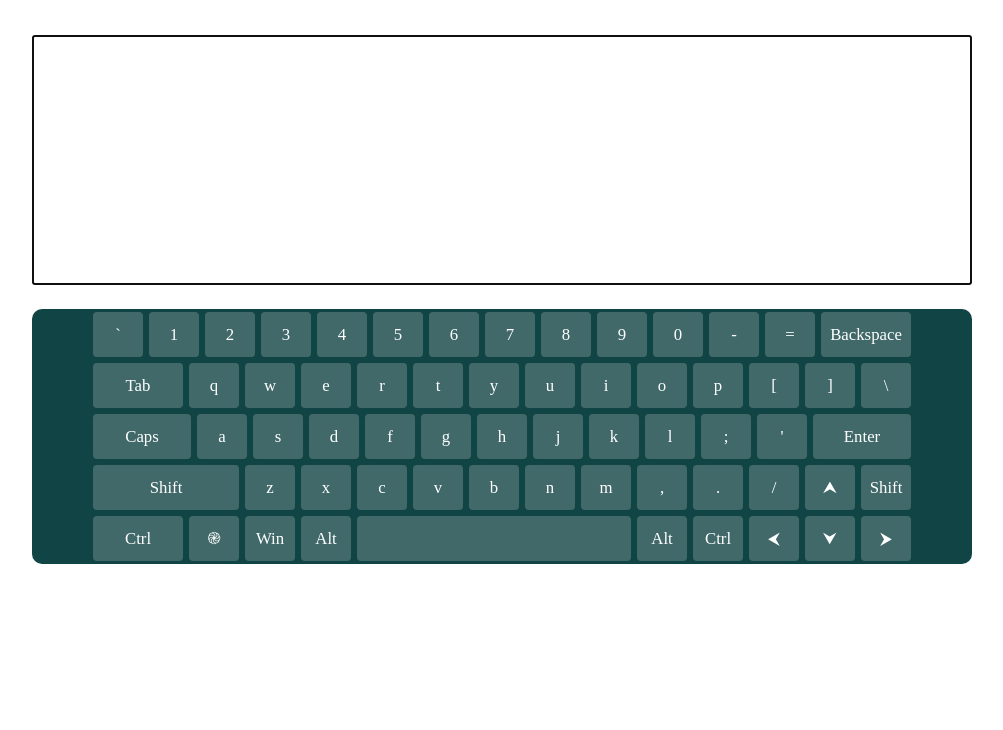
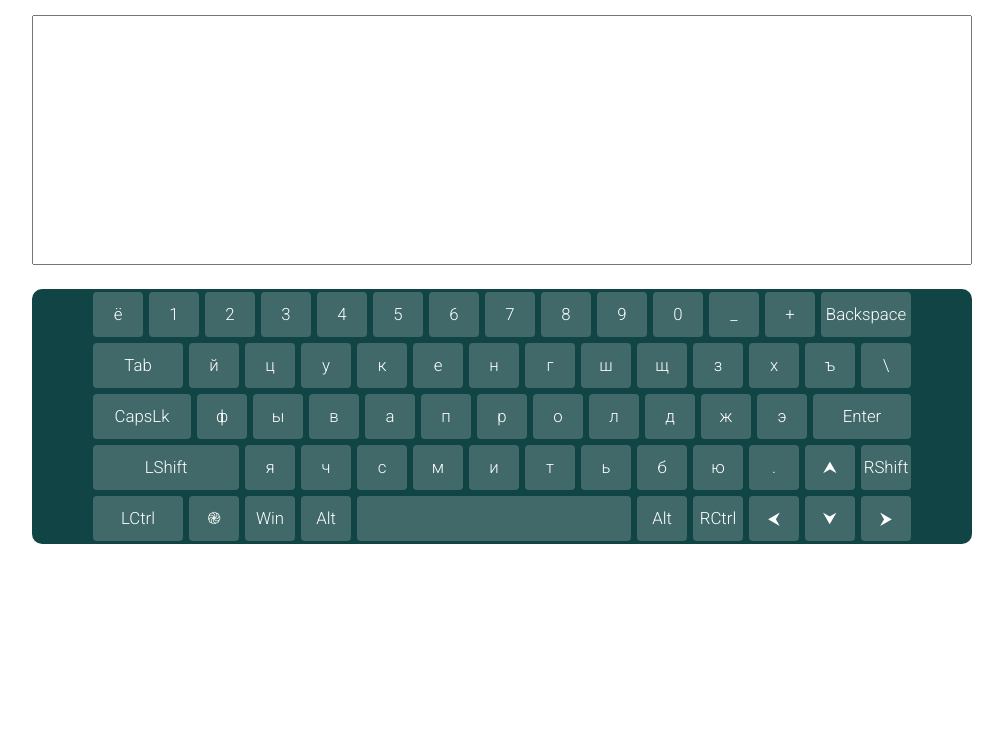
Before and after one commit to Andrew-Krot/virtual-keyboard, a website: page index.html in a window 1280 px wide. Shown: the part 70-800 px from the top of the page, without its empty margins (138-1141 px from the left). Drawn offline with Linux system fonts and the light colour scheme.

Commit message:
refactor: script.js

```diff
--- a/index.html
+++ b/index.html
@@ -3,14 +3,15 @@
 
 <head>
   <meta charset="UTF-8">
-  <title>Document</title>
+  <title>virtual-keyboard</title>
   <link rel="stylesheet" href="style.css">
   <link rel="stylesheet" href="normalize.css">
+  <link href="https://fonts.googleapis.com/css2?family=Roboto:wght@300&display=swap" rel="stylesheet">
+  <script src="script.js"></script>
 </head>
 
 <body>
 
-  <script src="script.js"></script>
 </body>
 
 </html>
--- a/script.js
+++ b/script.js
@@ -1,103 +1,155 @@
+/* eslint-disable no-unused-vars */
+/* eslint-disable max-len */
+/* eslint-disable no-restricted-syntax */
 /* eslint-disable no-undef */
 /* eslint-disable eol-last */
 
 
 // Create layout
 
-const container = document.createElement('div');
-container.className = 'container';
-document.body.prepend(container);
+const keyboardLayout = {
+  elements: {
+    container: null,
+    description: null,
+    textarea: null,
+    keyboard: null,
+    keys: [],
+  },
 
-const textarea = document.createElement('textarea');
-textarea.className = 'textarea';
-textarea.setAttribute('autofocus', 'autofocus');
-container.prepend(textarea);
+  eventHandlers: {
+    oninput: null,
+    onclose: null,
+  },
 
-const keyboard = document.createElement('div');
-keyboard.className = 'keyboard';
-container.append(keyboard);
+  properties: {
+    value: '',
+    capslock: false,
+  },
 
-const keyboardKeys = document.createElement('div');
-keyboardKeys.className = 'keyboard__keys';
-keyboard.append(keyboardKeys);
+  init() {
+    // Create Container
+    this.elements.container = document.createElement('div');
+    this.elements.container.className = 'container';
+    document.body.append(this.elements.container);
 
-const description = document.createElement('div');
-description.className = 'description';
-description.innerHTML = 'Для смены раскладки нажмите "֎"';
-container.prepend(description);
+    // Create Description
+    this.elements.description = document.createElement('p');
+    this.elements.description.className = 'description';
+    this.elements.description.innerHTML = 'Для смены раскладки нажмите "֎"';
+    this.elements.container.append(this.elements.description);
+
+    // Create Textarea
+    this.elements.textarea = document.createElement('textarea');
+    this.elements.textarea.className = 'textarea';
+    this.elements.container.append(this.elements.textarea);
+
+    // Create Keyboard
+    this.elements.keyboard = document.createElement('div');
+    this.elements.keyboard.className = 'keyboard';
+    this.elements.container.append(this.elements.keyboard);
+
+    // Create Keys
+    this.elements.keyboard.appendChild(this.createKeys());
+  },
 
 
-// // Get key on keyboard
+  createKeys() {
+    const fragment = document.createDocumentFragment();
+    const engKeys = [
+      '`', '1', '2', '3', '4', '5', '6', '7', '8', '9', '0', '-', '=', 'Backspace',
+      'Tab', 'q', 'w', 'e', 'r', 't', 'y', 'u', 'i', 'o', 'p', '[', ']', '\\',
+      'CapsLk', 'a', 's', 'd', 'f', 'g', 'h', 'j', 'k', 'l', ';', "'", 'Enter',
+      'LShift', 'z', 'x', 'c', 'v', 'b', 'n', 'm', ',', '.', '/', '⮝', 'RShift',
+      'LCtrl', '֎', 'Win', 'LAlt', 'Space', 'RAlt', 'RCtrl', '⮜', '⮟', '⮞',
+    ];
+    const rusKeys = [
+      'ё', '1', '2', '3', '4', '5', '6', '7', '8', '9', '0', '_', '+', 'Backspace',
+      'Tab', 'й', 'ц', 'у', 'к', 'е', 'н', 'г', 'ш', 'щ', 'з', 'х', 'ъ', '\\',
+      'CapsLk', 'ф', 'ы', 'в', 'а', 'п', 'р', 'о', 'л', 'д', 'ж', 'э', 'Enter',
+      'LShift', 'я', 'ч', 'с', 'м', 'и', 'т', 'ь', 'б', 'ю', '.', '⮝', 'RShift',
+      'LCtrl', '֎', 'Win', 'Alt', 'Space', 'Alt', 'RCtrl', '⮜', '⮟', '⮞',
+    ];
 
-const engKeys = ['`', '1', '2', '3', '4', '5', '6', '7', '8', '9', '0', '-', '=',
-  'q', 'w', 'e', 'r', 't', 'y', 'u', 'i', 'o', 'p', '[', ']', '\\', 'a', 's', 'd', 'f', 'g', 'h', 'j', 'k', 'l', ';', "'", 'z', 'x', 'c', 'v', 'b', 'n', 'm', ',', '.', '/', '⮝', 'Win', 'Alt', 'Alt', '⮜', '⮟', '⮞',
-];
+    rusKeys.forEach((key) => {
+      const keyElement = document.createElement('button');
+      const insertLineBreak = ['Backspace', '\\', 'Enter', 'RShift'].indexOf(key) !== -1;
 
-const rusKeys = ['ё', '1', '2', '3', '4', '5', '6', '7', '8', '9', '0', '_', '+',
-  'й', 'ц', 'у', 'к', 'е', 'н', 'г', 'ш', 'щ', 'з', 'х', 'ъ', '\\', 'ф', 'ы', 'в', 'а', 'п', 'р', 'о', 'л', 'д', 'ж', 'э', 'я', 'ч', 'с', 'м', 'и', 'т', 'ь', 'б', 'ю', '.', '⮝', 'Win', 'Alt', 'Alt', '⮜', '⮟', '⮞',
-];
+      // Add attributes/classes
+      keyElement.setAttribute('type', 'button');
+      keyElement.classList.add('keyboard__key');
 
+      switch (key) {
+        case 'Backspace':
+          keyElement.classList.add('keyboard__key-wide');
+          keyElement.textContent = key;
+          keyElement.addEventListener('click', () => {
+            this.elements.textarea.innerHTML += key;
+          });
+          break;
 
-const wideKeys = ['Backspace', 'Tab', 'Caps', 'Enter', 'Shift', 'Ctrl'];
-const extraWideKeys = [''];
-const changeLanguageBtn = '֎';
+        case 'Tab':
+          keyElement.classList.add('keyboard__key-wide');
+          keyElement.textContent = key;
+          keyElement.addEventListener('click', () => {
+            this.elements.textarea.innerHTML += '     ';
+          });
+          break;
 
+        case 'CapsLk':
+          keyElement.classList.add('keyboard__key-caps-enter');
+          keyElement.textContent = key;
+          keyElement.addEventListener('click', () => {
+            this.elements.textarea.innerHTML += key;
+          });
+          break;
 
-function init() {
-  let out = '';
-  for (let i = 0; i < engKeys.length; i += 1) {
-    if (i === 13) {
-      // backspace, tab
-      out += `<button class="keyboard__key keyboard__key-wide">${(wideKeys[0])}</button>
-      <br>
-      <button class="keyboard__key keyboard__key-wide">${(wideKeys[1])}</button>`;
-    }
+        case 'Enter':
+          keyElement.classList.add('keyboard__key-caps-enter');
+          keyElement.textContent = key;
+          keyElement.addEventListener('click', () => {
+            this.elements.textarea.innerHTML += key;
+          });
+          break;
 
-    // capslock
-    if (i === 26) {
-      out += `<br>
-      <button class="keyboard__key keyboard__key-caps-enter">${(wideKeys[2])}</button>`;
-    }
+        case 'LShift':
+          keyElement.classList.add('keyboard__key-left-shift');
+          keyElement.textContent = key;
+          keyElement.addEventListener('click', () => {
+            this.elements.textarea.innerHTML += key;
+          });
+          break;
 
-    // enter, L-shift
-    if (i === 37) {
-      out += `<button class="keyboard__key keyboard__key-caps-enter">${(wideKeys[3])}</button>
-      <br>
-      <button class="keyboard__key keyboard__key-left-shift">${(wideKeys[4])}</button>`;
-    }
+        case 'LCtrl':
+          keyElement.classList.add('keyboard__key-wide');
+          keyElement.textContent = key;
+          keyElement.addEventListener('click', () => {
+            this.elements.textarea.innerHTML += key;
+          });
+          break;
 
-    // R-shift, L-ctrl
-    if (i === 48) {
-      out += `<button class="keyboard__key">${(wideKeys[4])}</button>
-      <br>
-      <button class="keyboard__key keyboard__key-wide">${(wideKeys[5])}</button>`;
-    }
+        case 'Space':
+          keyElement.classList.add('keyboard__key-extra-wide');
+          keyElement.addEventListener('click', () => {
+            this.elements.textarea.innerHTML += ' ';
+          });
+          break;
 
-    // change-languge
-    if (i === 48) {
-      out += `<button id="changeLanguage" class="keyboard__key change-language-key">${(changeLanguageBtn)}</button>`;
-    }
+        default:
+          keyElement.textContent = key;
+          keyElement.addEventListener('click', () => {
+            this.elements.textarea.innerHTML += key;
+          });
+      }
 
-    // spacebar
-    if (i === 50) {
-      out += `<button class="keyboard__key keyboard__key-extra-wide">${(extraWideKeys[0])}</button>`;
-    }
+      fragment.append(keyElement);
+      if (insertLineBreak) {
+        fragment.appendChild(document.createElement('br'));
+      }
+    });
+    return fragment;
+  },
+};
 
-    // R-ctrl
-    if (i === 51) {
-      out += `<button class="keyboard__key">${(wideKeys[5])}</button>`;
-    }
-
-    out += `<button class="keyboard__key">${(engKeys[i])}</button>`;
-  }
-  document.querySelector('.keyboard__keys').innerHTML = out;
-}
-init();
-
-document.onkeypress = function (event) {
-  textarea.innerHTML += document.querySelector('.keyboard__key').innerHTML;
-  document.querySelector('.keyboard__key').forEach((elem) => {
-    elem.classList.remove('active');
-  });
-  document.querySelector('.keyboard__key').classList.add('active');
-};
+window.addEventListener('DOMContentLoaded', () => {
+  keyboardLayout.init();
+});
--- a/style.css
+++ b/style.css
@@ -1,5 +1,9 @@
 * {
   box-sizing: border-box;
+}
+
+html {
+  font-family: 'Roboto', sans-serif;
 }
 
 a {
@@ -20,23 +24,18 @@ li {
 }
 
 .textarea {
-  margin-top: 50px;
   width: 100%;
   height: 250px;
   resize: none;
 }
 
 .keyboard {
+  text-align: center;
   border-radius: 10px;
   width: 100%;
   min-height: 200px;
   margin-top: 20px;
   background: #114444;
-}
-
-
-.keyboard__keys {
-  text-align: center;
 }
 
 .keyboard__key {
```
